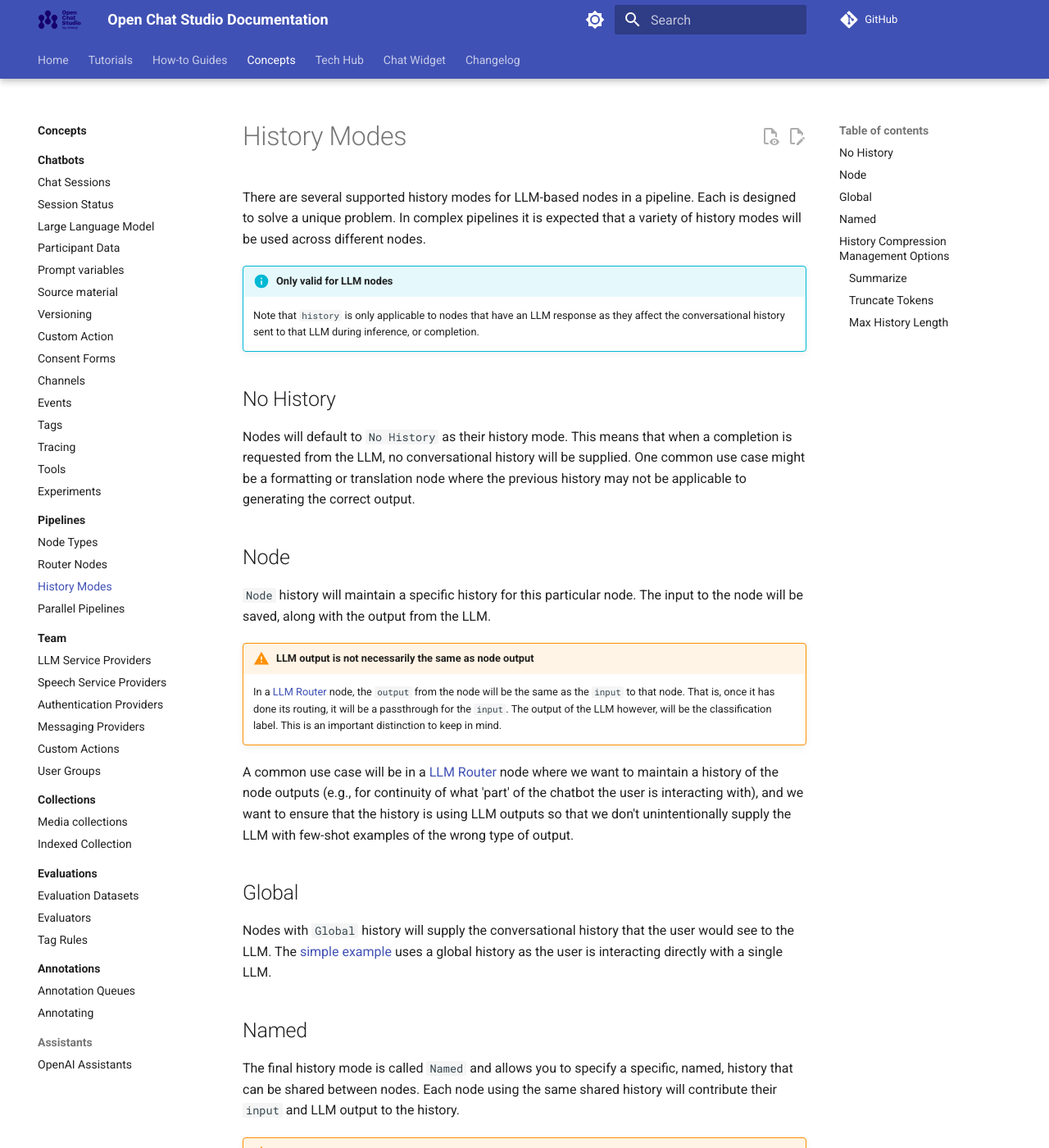
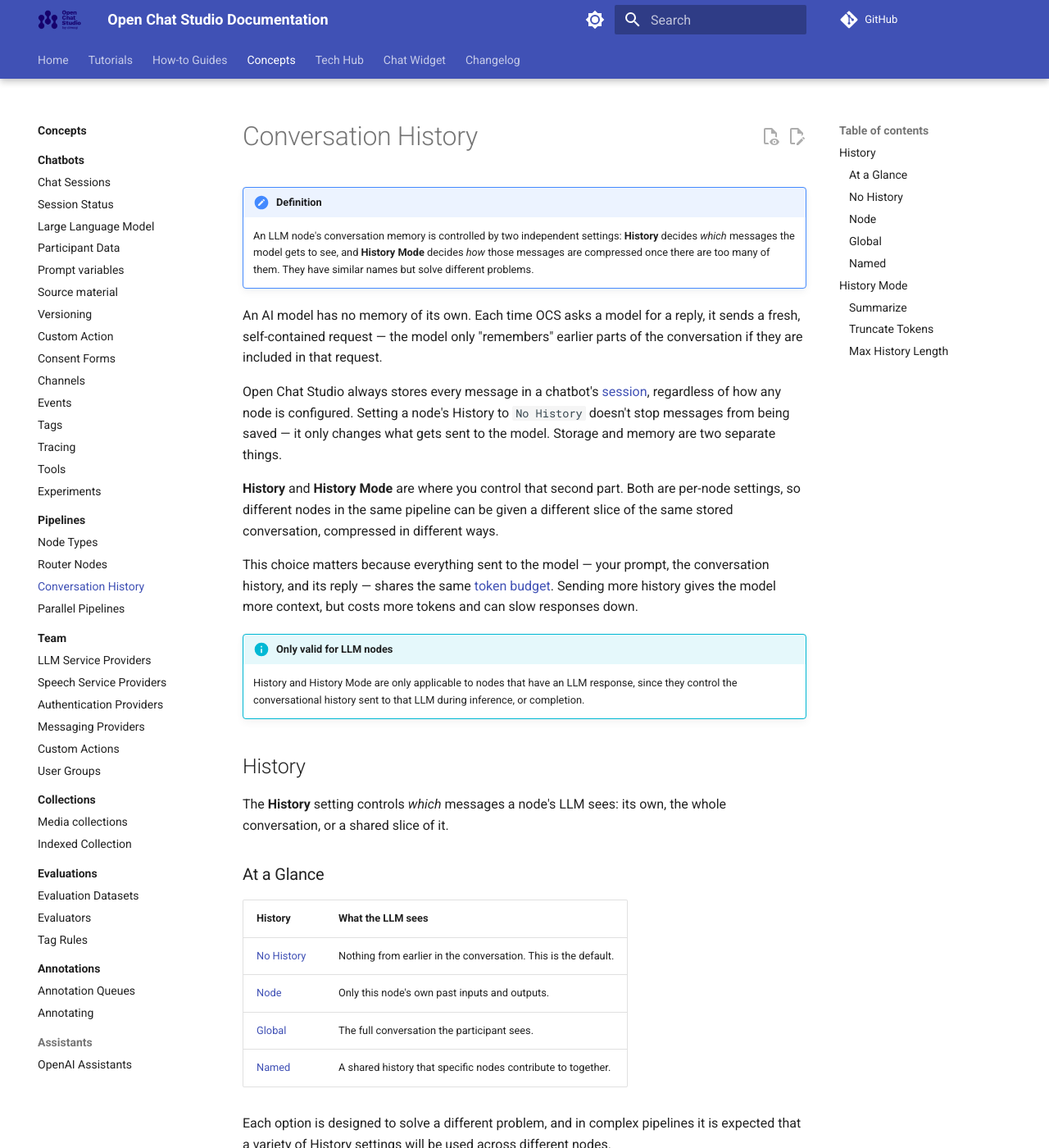
Before and after one commit to dimagi/open-chat-studio-docs, an MkDocs documentation site: the page built from docs/concepts/pipelines/history.md, in a window 1280 px wide and 1400 px high. Shown: the whole window at 82% size. Built offline with MkDocs 1.6.1 and Material for MkDocs 9.7.7, drawn with Linux system fonts in a browser that asks for light colours; a script that is not in the unit is left out; comment, search, counter and statistics services are not loaded; some of the changed text lies outside the part shown.

Commit message:
Retitled "Conversation History" with 2 sections (History & History Mode) & clarity as to what they are.

```diff
--- a/docs/concepts/pipelines/history.md
+++ b/docs/concepts/pipelines/history.md
@@ -1,59 +1,80 @@
-# History Modes
+# Conversation History
 
-There are several supported history modes for LLM-based nodes in a pipeline. Each is designed to solve a unique problem. In complex pipelines it is expected that a variety of history modes will be used across different nodes.
+!!! note "Definition"
+    An LLM node's conversation memory is controlled by two independent settings: **History** decides *which* messages the model gets to see, and **History Mode** decides *how* those messages are compressed once there are too many of them. They have similar names but solve different problems.
+
+An AI model has no memory of its own. Each time OCS asks a model for a reply, it sends a fresh, self-contained request — the model only "remembers" earlier parts of the conversation if they are included in that request.
+
+Open Chat Studio always stores every message in a chatbot's [session](../sessions.md), regardless of how any node is configured. Setting a node's History to `No History` doesn't stop messages from being saved — it only changes what gets sent to the model. Storage and memory are two separate things.
+
+**History** and **History Mode** are where you control that second part. Both are per-node settings, so different nodes in the same pipeline can be given a different slice of the same stored conversation, compressed in different ways.
+
+This choice matters because everything sent to the model — your prompt, the conversation history, and its reply — shares the same [token budget](../llm.md#max-token-limit). Sending more history gives the model more context, but costs more tokens and can slow responses down.
 
 !!! info "Only valid for LLM nodes"
 
-    Note that `history` is only applicable to nodes that have an LLM response as they affect the conversational history sent to that LLM during inference, or completion.
+    History and History Mode are only applicable to nodes that have an LLM response, since they control the conversational history sent to that LLM during inference, or completion.
 
-## No History
-Nodes will default to `No History` as their history mode. This means that when a completion is requested from the LLM, no conversational history will be supplied. One common use case might be a formatting or translation node where the previous history may not be applicable to generating the correct output.
+## History
 
-## Node
+The **History** setting controls *which* messages a node's LLM sees: its own, the whole conversation, or a shared slice of it.
+
+### At a Glance
+
+| History | What the LLM sees |
+|---|---|
+| [No History](#no-history) | Nothing from earlier in the conversation. This is the default. |
+| [Node](#node) | Only this node's own past inputs and outputs. |
+| [Global](#global) | The full conversation the participant sees. |
+| [Named](#named) | A shared history that specific nodes contribute to together. |
+
+Each option is designed to solve a different problem, and in complex pipelines it is expected that a variety of History settings will be used across different nodes.
+
+### No History
+Nodes will default to `No History`. This means that when a completion is requested from the LLM, no conversational history will be supplied. One common use case might be a formatting or translation node where the previous history may not be applicable to generating the correct output.
+
+### Node
 `Node` history will maintain a specific history for this particular node. The input to the node will be saved, along with the output from the LLM.
 
 !!! warning "LLM output is not necessarily the same as node output"
 
     In a [LLM Router](./router_nodes.md#llm-router-node) node, the `output` from the node will be the same as the `input` to that node. That is, once it has done its routing, it will be a passthrough for the `input`. The output of the LLM however, will be the classification label. This is an important distinction to keep in mind.
 
-A common use case will be in a [LLM Router](./router_nodes.md#llm-router-node) node where we want to maintain a history of the node outputs (e.g., for continuity of what 'part' of the chatbot the user is interacting with), and we want to ensure that the history is using LLM outputs so that we don't unintentionally supply the LLM with few-shot examples of the wrong type of output.
+A common use case will be in a [LLM Router](./router_nodes.md#llm-router-node) node where we want to maintain a history of the node outputs (e.g., for continuity of what 'part' of the chatbot the participant is interacting with), and we want to ensure that the history is using LLM outputs so that we don't unintentionally supply the LLM with few-shot examples of the wrong type of output.
 
-## Global
-Nodes with `Global` history will supply the conversational history that the user would see to the LLM. The [simple example](index.md) uses a global history as the user is interacting directly with a single LLM.
+### Global
+Nodes with `Global` history will supply the conversational history that the participant would see to the LLM. The [simple example](index.md) uses a global history as the participant is interacting directly with a single LLM.
 
-## Named
-The final history mode is called `Named` and allows you to specify a specific, named, history that can be shared between nodes. Each node using the same shared history will contribute their `input` and LLM output to the history.
+### Named
+The final History option is called `Named` and allows you to specify a specific, named, history that can be shared between nodes. Each node using the same shared history will contribute their `input` and LLM output to the history.
 
 !!! warning "Named history is updated immediately"
 
-    If there are multiple nodes serially that use the same `Named` history, then each node will add to the history. In the case of serial nodes, this will result in multiple new history entries for every processed user message.
+    If there are multiple nodes serially that use the same `Named` history, then each node will add to the history. In the case of serial nodes, this will result in multiple new history entries for every processed participant message.
 
 The most common use case to this will be when we have multiple parallel nodes after an [LLM Router](./router_nodes.md#llm-router-node). In the [Advanced Pipelines Example](../../how-to/workflow_cookbook.md#split-a-chatbot-into-multiple-smaller-chatbots), the general, quiz, and roleplay LLM nodes would all likely use the same shared history, giving each node visibility into the larger conversation.
 
-Note that for this particular example, each of the nodes could use a `Global` history to achieve the same thing. However, if there was a translation or formatting node at before the final `output`, then the `Named` history mode would enable the interim nodes to share a history in the original language / formatting.
+Note that for this particular example, each of the nodes could use a `Global` history to achieve the same thing. However, if there was a translation or formatting node before the final `output`, then the `Named` history option would enable the interim nodes to share a history in the original language / formatting.
 
-## History Compression Management Options
+## History Mode
 
-In addition to the basic history modes, pipeline authors have access to advanced history management options. These controls appear after selecting a basic history mode (No History, Node, Global, or Named) and help optimize token usage and conversation length.
+Once a node has more history than fits comfortably in the model's token budget, something has to give. **History Mode** controls what happens to older messages when that limit is reached. It only has an effect when History is set to `Node`, `Global`, or `Named` — with `No History` there's nothing to compress.
 
-The UI presents a "History Mode" dropdown with three options:
+The History Mode dropdown offers three options:
 
 ### Summarize
-The Summarize option compresses history when it exceeds a token limit by summarizing older messages while preserving more recent ones. If the token count exceeds the limit, older messages will be summarized while keeping the last few messages intact.
+The Summarize option compresses history when it exceeds a token limit by summarizing older messages while preserving more recent ones. If the token count exceeds the limit, older messages will be summarized while keeping the last few messages intact. This is the default History Mode.
 
-**Input field**
- _**Token Limit**_: Sets the maximum number of tokens before summarization occurs. When this threshold is reached, the system will summarize older messages to reduce token count.
+**Token Limit**: Sets the maximum number of tokens before summarization occurs. When this threshold is reached, the system will summarize older messages to reduce token count.
 
 ### Truncate Tokens
 The Truncate Tokens option removes older messages when a token limit is reached, ensuring the total token count stays below a specified threshold. If the token count exceeds the limit, older messages will be removed until the token count is below the limit.
 
-**Input field**
- _**Token Limit**_: Sets the maximum number of tokens before truncation occurs. When this threshold is reached, the system will remove older messages to reduce token count.
+ **Token Limit**: Sets the maximum number of tokens before truncation occurs. When this threshold is reached, the system will remove older messages to reduce token count.
 
 ### Max History Length
-the last N (where N is the specified number) messages.
+The Max History Length option keeps only the last N messages, where N is the specified number, dropping older ones once that limit is reached.
 
-**Input field**
- _**Max History Length**_: Specifies how many of the most recent messages to keep in the history. Only this number of messages will be sent to the LLM.
+**Max History Length**: Specifies how many of the most recent messages to keep in the history. Only this number of messages will be sent to the LLM.
 
-These history management options help pipeline authors balance context preservation with performance and cost considerations, particularly for long-running conversations or complex applications.
+These History Mode options help pipeline authors balance context preservation with performance and cost considerations, particularly for long-running conversations or complex applications.
```
